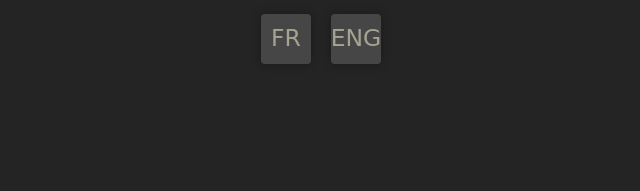
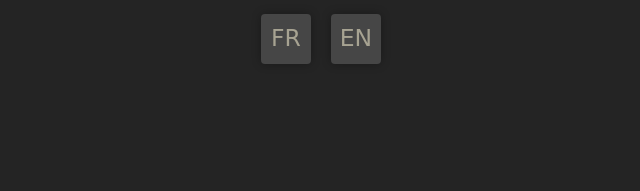
Before and after one commit to FabriceIEONG/Phasmodex, a plain HTML site: page index.html in a window 1280 px wide. Shown: the part 361-552 px from the top of the page, 319-959 px from the left. Drawn offline with nearby package versions, Linux system fonts and the light colour scheme; a web font is replaced by a local one.

Commit message:
English added

```diff
--- a/index.html
+++ b/index.html
@@ -133,7 +133,7 @@
 
     <div class="select-lang d-flex justify-content-center align-items-center flex-wrap">
         <div class="btn-lang">FR</div>
-        <div class="btn-lang">ENG</div>
+        <div class="btn-lang">EN</div>
     </div>
 
 
```
Also changed, not shown: lang/langEN.json (renamed from lang/langENG.json).
